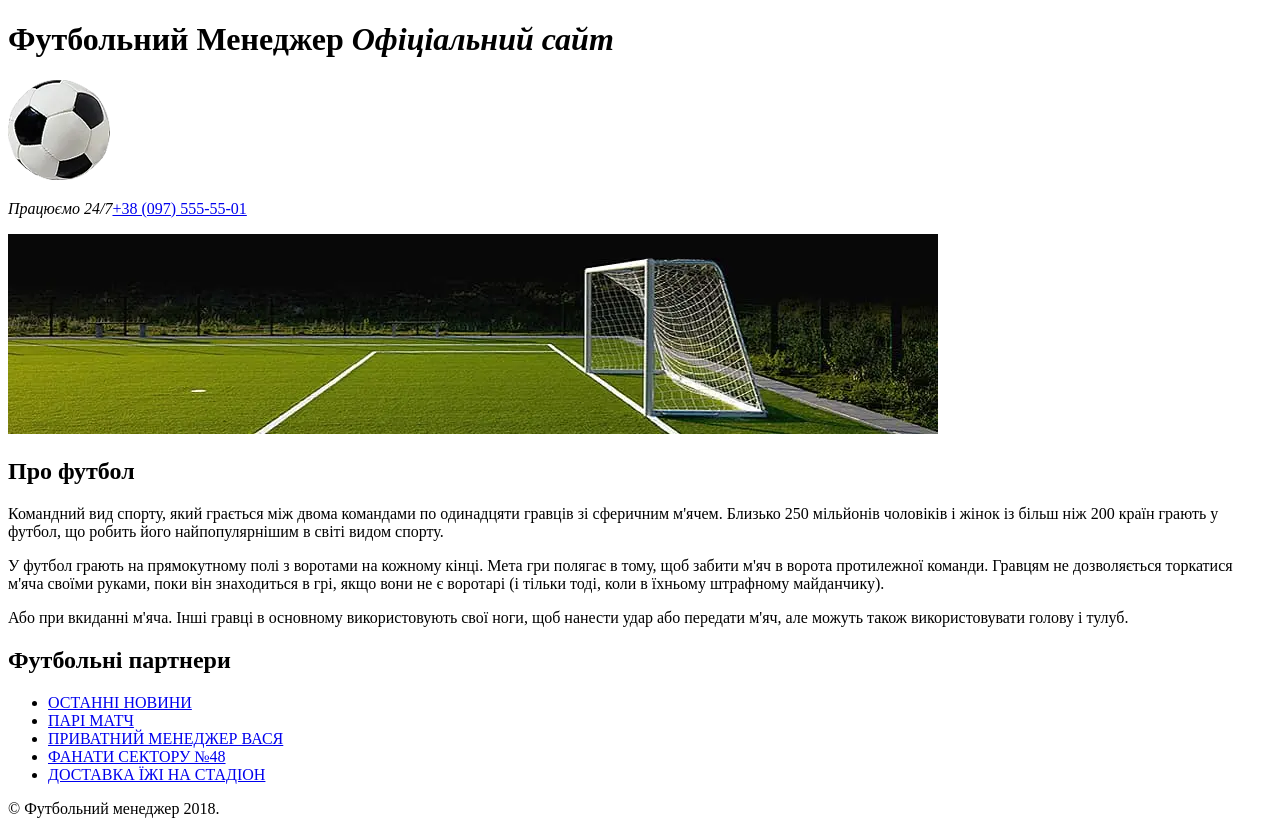
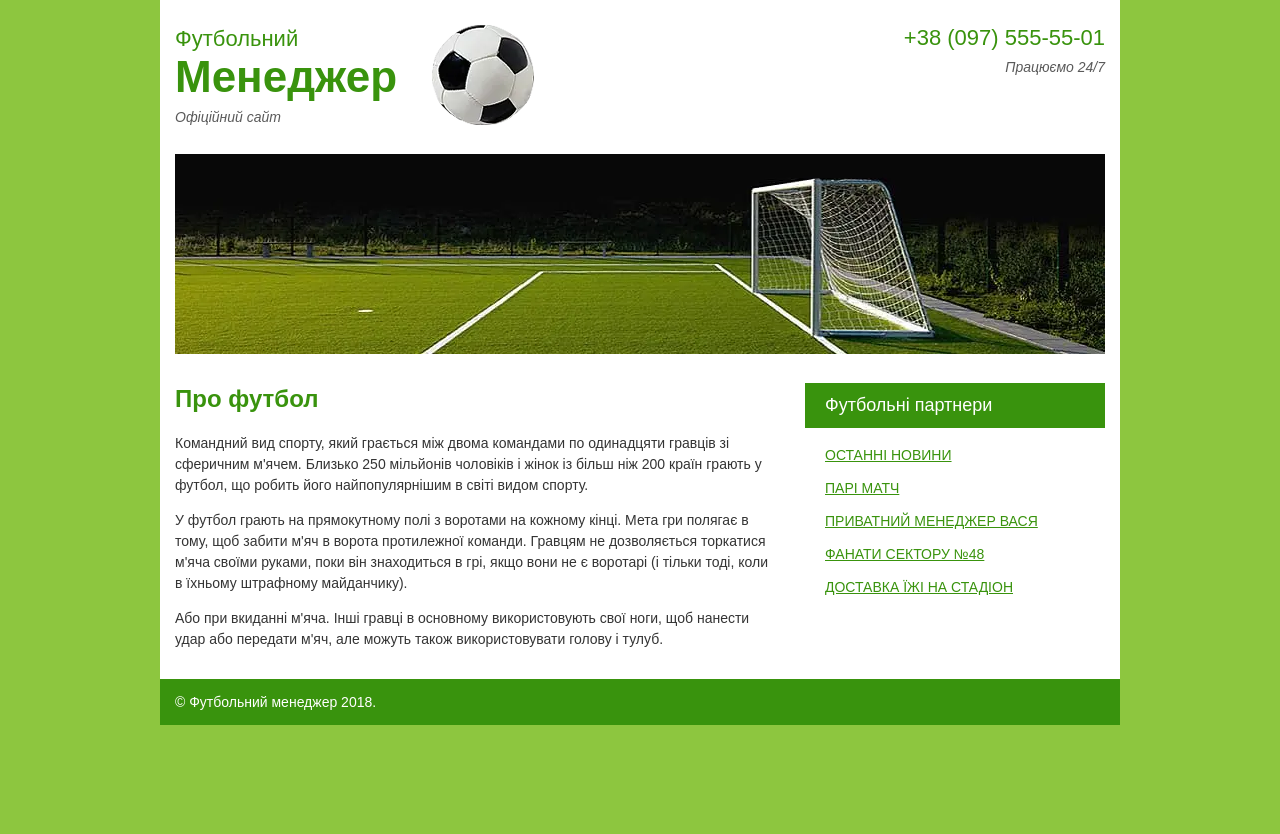
Before and after one commit to neubaguette/football, a plain HTML site: page index.html in a window 1280 px wide. After the commit the page ends 800 px from the top, so only its background shows below. Drawn offline with Linux system fonts and the light colour scheme.

Commit message:
second commit

```diff
--- /dev/null
+++ b/css/style.css
@@ -0,0 +1,130 @@
+body {
+    background-color: #8dc63f;
+    font-family: Arial, Helvetica, sans-serif;
+    margin: 0;
+    cursor: url('../cursor.cur'), auto;
+}
+
+.wrapper {
+    background-color: #fff;
+    max-width: 960px;
+    margin: 0 auto;
+    padding: 0 15px;
+    box-sizing: border-box;
+}
+
+.header {
+    display: flex;
+    justify-content: space-between;
+    padding: 25px 0;
+}
+
+.logo {
+    display: flex;
+    align-items: center;
+}
+.logo p,
+.contacts a {
+    font-size: 22px;
+    color: #39930d;
+    text-decoration-line: none;
+}
+
+.logo p,
+.contacts p {
+    margin: 0;
+}
+
+.logo b {
+    font-size: 44px;
+    color: #39930d;
+    display: block;
+}
+
+.logo i,
+.contacts i {
+    font-size: 14px;
+    color: #5a5a5a;
+}
+
+.logo img {
+    margin: 0 35px;
+}
+
+.contacts a {
+    display: block;
+    margin-bottom: 8px;
+}
+
+.contacts i {
+    display: block;
+    text-align: right;
+}
+
+.main {
+    display: flex;
+    justify-content: space-between;
+    padding: 7px 0 30px;
+}
+
+.main h1 {
+    font-size: 24px;
+    color: #39930d;
+}
+
+.main p {
+    font-size: 14px;
+    line-height: 1.5em;
+    color: #343434;
+}
+
+.main-picture {
+    width: 100%;
+    vertical-align: bottom;
+}
+.main-text {
+    max-width: 600px;
+}
+
+.menu {
+    width: 300px;
+}
+
+.menu p {
+    padding: 9px 20px;
+    background-color: #39930d;
+    font-size: 18px;
+    color: #fff;
+}
+
+.menu ul {
+    list-style: none;
+    padding-left: 20px;
+}
+
+.menu li {
+    margin-bottom: 15px;
+}
+
+.menu a:hover {
+ color: #39930d;
+ text-decoration: none;
+}
+
+.menu a {
+    list-style: none;
+    font-size: 14px;
+    text-decoration: underline;
+    text-transform: uppercase;
+    color: #39930d;
+}
+
+
+
+.footer {
+    padding: 15px 15px;
+    font-size: 14px;
+    color: #fff;
+    background-color: #39930d;
+    margin: -15px;
+}
--- a/index.html
+++ b/index.html
@@ -4,28 +4,29 @@
     <meta charset="UTF-8">
     <meta http-equiv="X-UA-Compatible" content="IE=edge">
     <meta name="viewport" content="width=device-width, initial-scale=1.0">
-    <title>Футбольний менеджер</title>
+    <title>Футбольний менеджер. Офіційний сайт. Футбол Хмельницький</title>
+    <link rel="stylesheet" href="css/style.css">
 </head>
 <body>
    <div class="wrapper">
     <header>
         <div class="header">
         <div class="logo">
-            <h1>Футбольний <b>Менеджер</b> <i>Офіціальний сайт</i></h1>
+            <p>Футбольний <b>Менеджер</b><i>Офіційний сайт</i></p>
             <picture>
-                <source srcset="ball.webp" type="image/webp">
-                <img src="ball.png" alt="м'яч">
+                <source srcset="img/ball.webp" type="image/webp">
+                <img src="img/ball.png" alt="логотип футбольного менеджера у формі футбольного м'яча">
             </picture>
         </div>
         <div class="contacts">
-            <p><i>Працюємо 24/7</i><a href="tel:+380975555501">+38 (097) 555-55-01</a></p>
+            <p><a href="tel:+380975555501">+38 (097) 555-55-01</a><i>Працюємо 24/7</i></p>
         </div>
         </div>
     </header>
     <main>
         <picture class="main-picture">
-            <source srcset="picture.webp" type="image/webp">
-            <img src="img/picture.jpg" alt="футбольні ворота">
+            <source srcset="img/picture.webp" type="image/webp">
+            <img src="img/picture.jpg" alt="Про футбол ворота футбольний менеджер">
         </picture>
     <div class="main">
         <section class="main-text">
@@ -36,7 +37,7 @@
 
         </section>
         <aside class="menu">
-            <h2>Футбольні партнери</h2>
+            <p>Футбольні партнери</p>
             <nav>
                 <ul>
                     <li>
```
Also changed, not shown: img/ball.png (renamed from ball.png), img/ball.webp (renamed from ball.webp), img/picture.jpg (renamed from picture.jpg), img/picture.webp (renamed from picture.webp), 1 other file.
